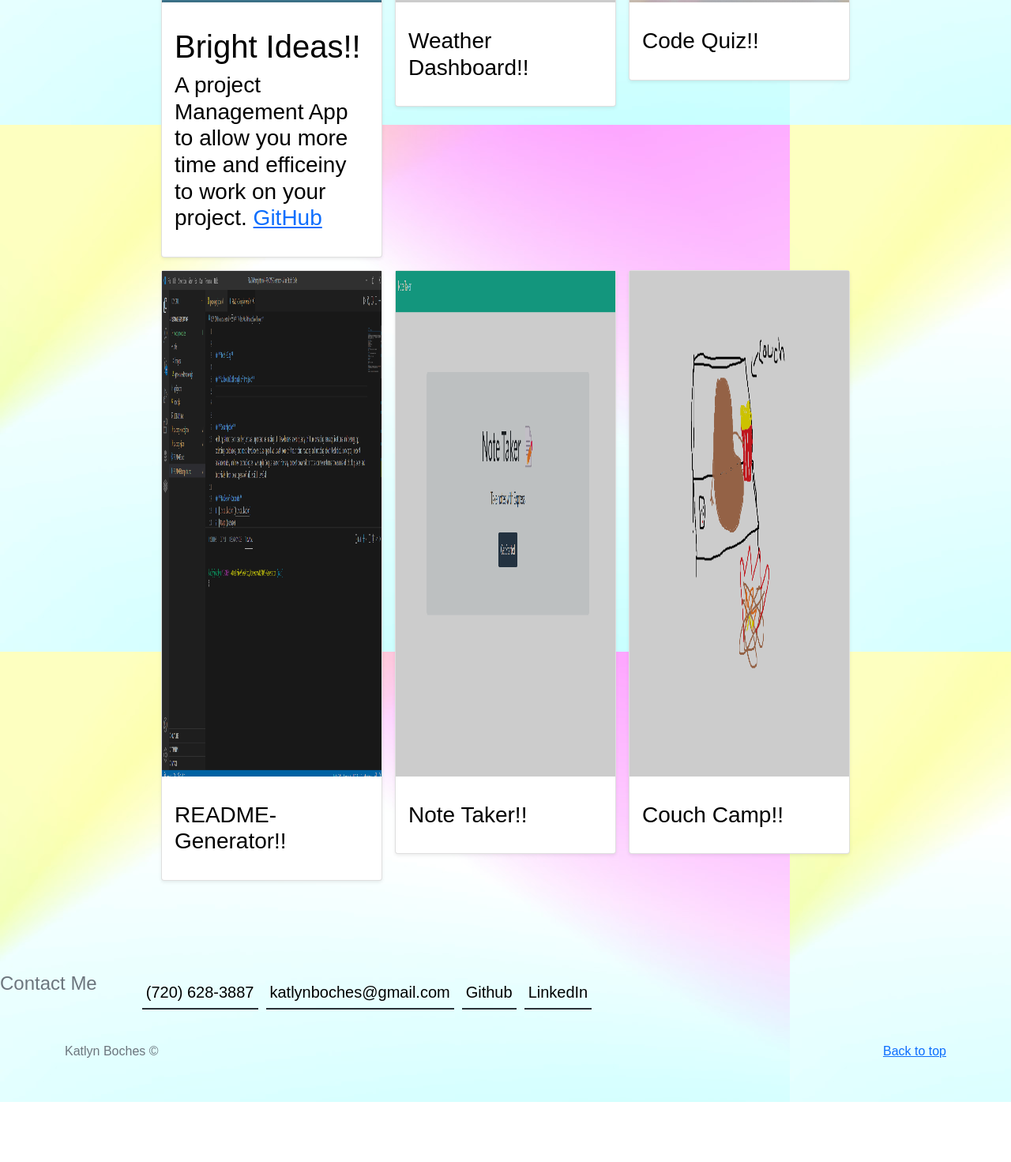
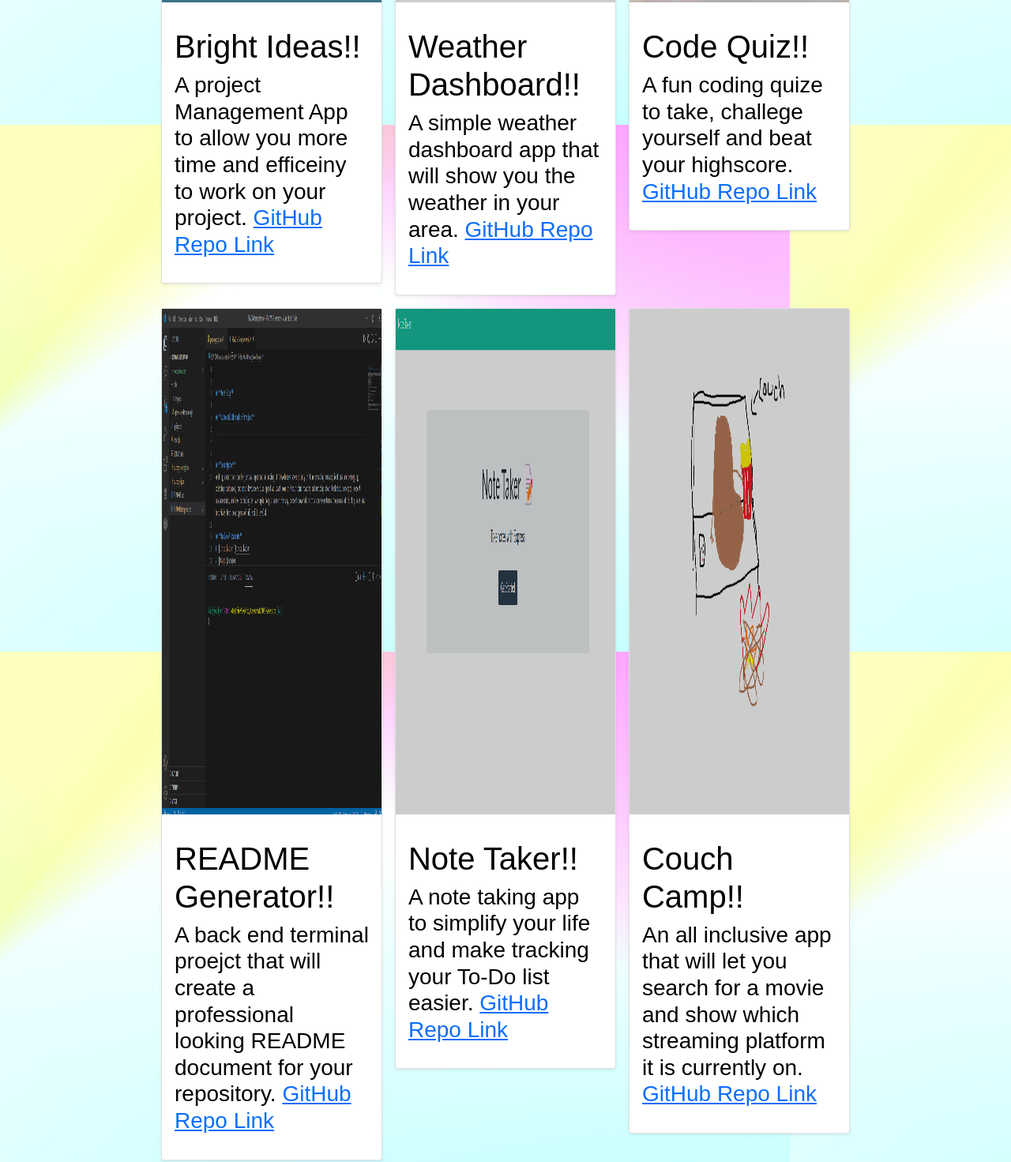
Before and after one commit to Katlyn627/Katlyn-Boches-Portfolio, a website: page index.html in a window 1280 px wide. Shown: the part 1176-2647 px from the top of the page at 79% size. Before the commit the page ends 2571 px from the top, so only its background shows below. Drawn offline with nearby package versions, Linux system fonts and the light colour scheme.

Commit message:
updated all project links

```diff
--- a/index.html
+++ b/index.html
@@ -40,7 +40,7 @@
               href="https://docs.google.com/document/d/13ygbQcv5SL4h9NxDM9orSG58AbcoeopaelRb3ivmf88/edit?usp=sharing">Resume</a>
           </div>
         </div>
-        <div class="card bg-pink text-black">
+        <div class="card bg-none text-black">
           <div class="card-body">
             <blockquote class="blockquote mb-0">
               <p>Tell me and I forget. Teach me and I remember. Involve me and I learn</p>
@@ -92,7 +92,7 @@
                 <p class="card-text">
                 <h1>Bright Ideas!!</h1>
                 <h3>A project Management App to allow you more time and efficeiny to work on your project.
-                  <a href="https://github.com/EMtheDM/BrightIdeas" target="_blank">GitHub</a>
+                  <a href="https://github.com/EMtheDM/BrightIdeas" target="_blank">GitHub Repo Link</a>
                 </h3>
                 </p>
                 <div class="d-flex justify-content-between align-items-auto">
@@ -109,7 +109,10 @@
               </a>
               <div class="card-body">
                 <p class="card-text">
-                <h3>Weather Dashboard!!</h3>
+                <h1>Weather Dashboard!!</h1>
+                <h3>A simple weather dashboard app that will show you the weather in your area.
+                  <a href="https://github.com/Katlyn627/Weather-Dashboard" target="_blank">GitHub Repo Link</a>
+                </h3>
                 </p>
                 <div class="d-flex justify-content-between align-items-auto">
                 </div>
@@ -125,7 +128,10 @@
               </a>
               <div class="card-body">
                 <p class="card-text">
-                <h3>Code Quiz!!</h3>
+                <h1>Code Quiz!!</h1>
+                <h3>A fun coding quize to take, challege yourself and beat your highscore.
+                  <a href="https://github.com/Katlyn627/Coding-Quiz-Challenge" target="_blank">GitHub Repo Link</a>
+                </h3>
                 </p>
                 <div class="d-flex justify-content-between align-items-center">
                 </div>
@@ -141,7 +147,10 @@
               </a>
               <div class="card-body">
                 <p class="card-text">
-                <h3>README-Generator!!</h3>
+                <h1>README Generator!!</h1>
+                <h3>A back end terminal proejct that will create a professional looking README document for your repository.
+                  <a href="https://github.com/Katlyn627/README-Generator" target="_blank">GitHub Repo Link</a>
+                </h3>
                 </p>
                 <div class="d-flex justify-content-between align-items-center">
                 </div>
@@ -157,8 +166,10 @@
               </a>
               <div class="card-body">
                 <p class="card-text">
-                <h3>Note Taker!!</h3>
-                  <h1></h1>
+                <h1>Note Taker!!</h1>
+                <h3>A note taking app to simplify your life and make tracking your To-Do list easier.
+                  <a href="https://github.com/Katlyn627/Note-Taker" target="_blank">GitHub Repo Link</a>
+                </h3>
                 </p>
                 <div class="d-flex justify-content-between align-items-center">
                 </div>
@@ -174,7 +185,10 @@
               </a>
               <div class="card-body">
                 <p class="card-text">
-                <h3>Couch Camp!!</h3>
+                <h1>Couch Camp!!</h1>
+                <h3>An all inclusive app that will let you search for a movie and show which streaming platform it is currently on.
+                  <a href="https://github.com/FlorenciaB94/Couch-Camp" target="_blank">GitHub Repo Link</a>
+                </h3>
                 </p>
                 <div class="d-flex justify-content-between align-items-center">
                 </div>
```
